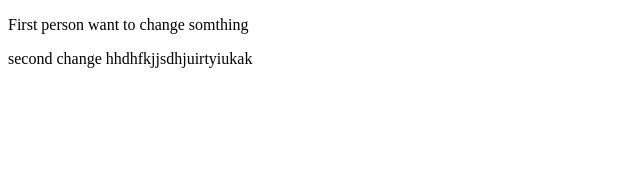
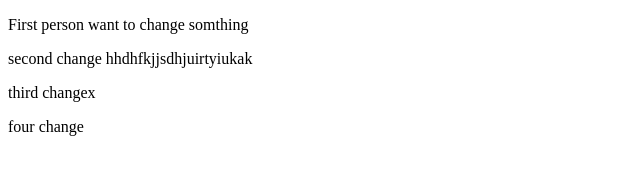
Before and after one commit to Sreynakk/Intern-Project, a plain HTML site: page index.html in a window 1280 px wide. Shown: the whole page, without its empty margins (0-640 px from the left). Drawn offline with Linux system fonts and the light colour scheme.

```diff
--- a/index.html
+++ b/index.html
@@ -8,6 +8,7 @@
 <body>
     <p>First person want to change somthing</p>
     <p>second change hhdhfkjjsdhjuirtyiukak</p>
-
+    <p>third changex</p>
+    <p>four change</p>
 </body>
 </html>
```
Also changed, not shown: text1.txt, text2.txt (added).
